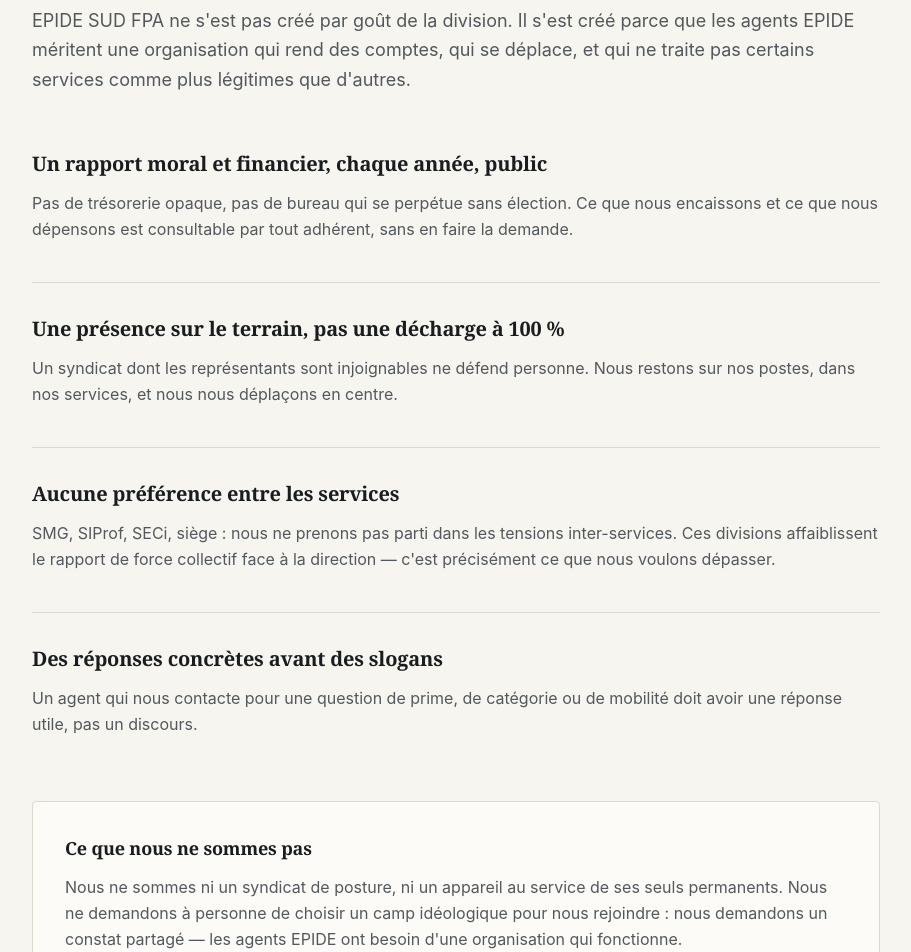
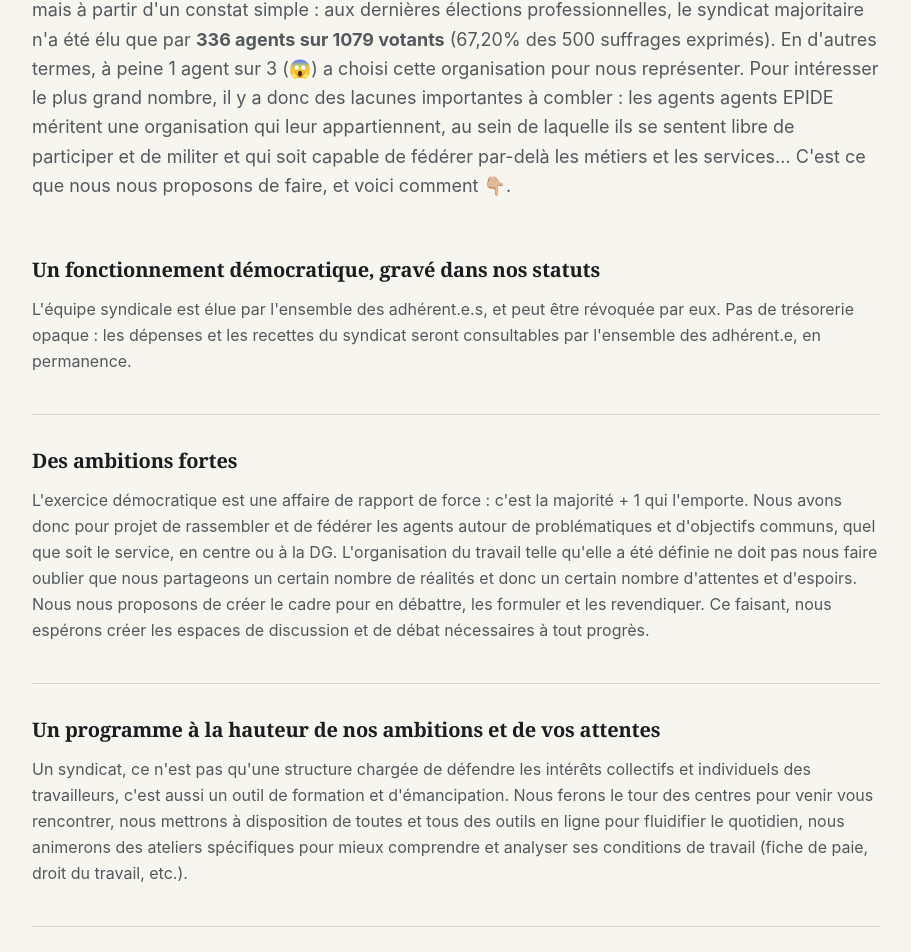
Before and after one commit to epide-sudfpa/epide-sudfpa, a Next.js app: page /valeurs in a window 1280 px wide. Shown: the part 275-1227 px from the top of the page, without its empty margins (184-1095 px from the left). Built offline with nearby package versions, Linux system fonts and the light colour scheme.

Commit message:
modification du texte de certaines pages

```diff
--- a/app/adhesion/page.tsx
+++ b/app/adhesion/page.tsx
@@ -2,9 +2,10 @@
 import { CheckCircle2 } from "lucide-react";
 
 const raisons = [
-  "Un accompagnement individuel en cas de difficulté (entretien, mobilité, désaccord avec la hiérarchie)",
-  "Un poids collectif plus fort aux élections professionnelles de décembre 2026",
-  "L'accès prioritaire aux permanences et aux outils réservés",
+  "Un accompagnement individuel spécifique en cas de difficulté (fonctionnelle ou non)",
+  "Contribuer à la construction d'un rapport de force au profit du plus grand nombre,",
+  "L'accès prioritaire aux permanences et aux outils internes au syndicat",
+  "La possibilité de monter en compétence par l'intermédiaire de formations",
   "Un rapport moral et financier transparent, consultable chaque année",
 ];
 
@@ -15,12 +16,12 @@
         Adhérer
       </p>
       <h1 className="mt-4 font-display text-3xl font-semibold text-ink sm:text-4xl">
-        Rejoindre {siteConfig.nomCourt}
+        Rejoindre l'{siteConfig.nomCourt}
       </h1>
       <p className="mt-6 text-lg leading-relaxed text-ink-soft">
-        Adhérer, c&apos;est donner du poids à une organisation qui rend des
-        comptes. Ce n&apos;est pas un engagement idéologique — c&apos;est un
-        choix collectif.
+        Adhérer, c'est d'abord apporter son soutien financier au syndicat, qui existe essentiellement grâce aux cotisations de ses adhérent.e.s.
+		C'est aussi faire le choix de participer au développement d'une organisation fondée sur les principes de solidarité et de partage.
+		Adhérer, c'est :
       </p>
 
       <ul className="mt-10 space-y-4">
--- a/app/valeurs/page.tsx
+++ b/app/valeurs/page.tsx
@@ -2,24 +2,24 @@
 
 const engagements = [
   {
-    titre: "Un rapport moral et financier, chaque année, public",
+    titre: "Un fonctionnement démocratique, gravé dans nos statuts",
     texte:
-      "Pas de trésorerie opaque, pas de bureau qui se perpétue sans élection. Ce que nous encaissons et ce que nous dépensons est consultable par tout adhérent, sans en faire la demande.",
+      "L'équipe syndicale est élue par l'ensemble des adhérent.e.s, et peut être révoquée par eux. Pas de trésorerie opaque : les dépenses et les recettes du syndicat seront consultables par l'ensemble des adhérent.e, en permanence.",
   },
   {
-    titre: "Une présence sur le terrain, pas une décharge à 100 %",
+    titre: "Des ambitions fortes",
     texte:
-      "Un syndicat dont les représentants sont injoignables ne défend personne. Nous restons sur nos postes, dans nos services, et nous nous déplaçons en centre.",
+      "L'exercice démocratique est une affaire de rapport de force : c'est la majorité + 1 qui l'emporte. Nous avons donc pour projet de rassembler et de fédérer les agents autour de problématiques et d'objectifs communs, quel que soit le service, en centre ou à la DG. L'organisation du travail telle qu'elle a été définie ne doit pas nous faire oublier que nous partageons un certain nombre de réalités et donc un certain nombre d'attentes et d'espoirs. Nous nous proposons de créer le cadre pour en débattre, les formuler et les revendiquer. Ce faisant, nous espérons créer les espaces de discussion et de débat nécessaires à tout progrès.",
   },
   {
-    titre: "Aucune préférence entre les services",
+    titre: "Un programme à la hauteur de nos ambitions et de vos attentes",
     texte:
-      "SMG, SIProf, SECi, siège : nous ne prenons pas parti dans les tensions inter-services. Ces divisions affaiblissent le rapport de force collectif face à la direction — c'est précisément ce que nous voulons dépasser.",
+      "Un syndicat, ce n'est pas qu'une structure chargée de défendre les intérêts collectifs et individuels des travailleurs, c'est aussi un outil de formation et d'émancipation. Nous ferons le tour des centres pour venir vous rencontrer, nous mettrons à disposition de toutes et tous des outils en ligne pour fluidifier le quotidien, nous animerons des ateliers spécifiques pour mieux comprendre et analyser ses conditions de travail (fiche de paie, droit du travail, etc.).",
   },
   {
-    titre: "Des réponses concrètes avant des slogans",
+    titre: "Un traitement rigoureux de toutes les sollicitations",
     texte:
-      "Un agent qui nous contacte pour une question de prime, de catégorie ou de mobilité doit avoir une réponse utile, pas un discours.",
+      "Par téléphone, par courriel ou en direct, nous nous engageons à fournir une réponse à votre question dans les plus brefs délais. Si nous n'avons pas la réponse, nous la chercherons, mais toutes les questions seront traitées.",
   },
 ];
 
@@ -30,13 +30,19 @@
         Notre ligne
       </p>
       <h1 className="mt-4 font-display text-3xl font-semibold text-ink sm:text-4xl">
-        Ce que nous défendons, et comment nous fonctionnons
+        Fonctionnement, ambitions et programme
       </h1>
       <p className="mt-6 text-lg leading-relaxed text-ink-soft">
-        {siteConfig.nomLong} ne s&apos;est pas créé par goût de la division.
-        Il s&apos;est créé parce que les agents EPIDE méritent une
-        organisation qui rend des comptes, qui se déplace, et qui ne traite
-        pas certains services comme plus légitimes que d&apos;autres.
+        EPIDE SUD FPA n'a pas été créé dans le but de diviser un peu plus les agents de l'établissement
+		mais à partir d'un constat simple : aux dernières élections professionnelles, le syndicat majoritaire
+		n'a été élu que par <b>336 agents sur 1079 votants</b> (67,20% des 500 suffrages exprimés). En d'autres termes,
+		à peine 1 agent sur 3 (😱) a choisi cette organisation pour nous représenter.
+
+		Pour intéresser le plus grand nombre, il y a donc des lacunes importantes à combler : les agents agents EPIDE
+		méritent une organisation qui leur appartiennent, au sein de laquelle ils se sentent libre de
+		participer et de militer et qui soit capable de fédérer par-delà les métiers et les services...
+
+		C'est ce que nous nous proposons de faire, et voici comment 👇🏼.
       </p>
 
       <div className="mt-14 space-y-10">
@@ -55,11 +61,11 @@
           Ce que nous ne sommes pas
         </h2>
         <p className="mt-3 leading-relaxed text-ink-soft">
-          Nous ne sommes ni un syndicat de posture, ni un appareil au service
-          de ses seuls permanents. Nous ne demandons à personne de choisir un
-          camp idéologique pour nous rejoindre : nous demandons un constat
-          partagé — les agents EPIDE ont besoin d&apos;une organisation qui
-          fonctionne.
+          👉🏼 Pour enthousiastes et motivé.e.s que nous soyons, nous ne sommes ni tout-puissants,
+		  ni magiciens : nous avons déjà un métier à l'EPIDE et nous exercerons notre
+		  activité syndicale en partie sur notre temps libre.
+		  Par conséquent, <b> rejoignez-nous</b> nous avons besoin d'adhérent.e.s pour apporter leur pierre
+		  à l'édifice et faire de l'EPIDE SUD FPA un syndicat fonctionnel au service de toutes et tous !
         </p>
       </div>
     </div>
```
